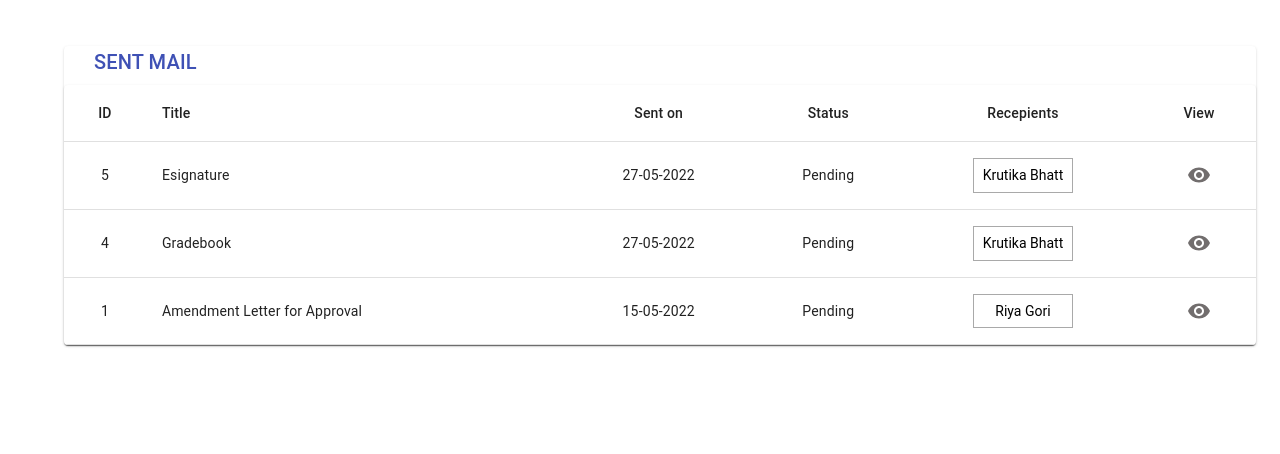
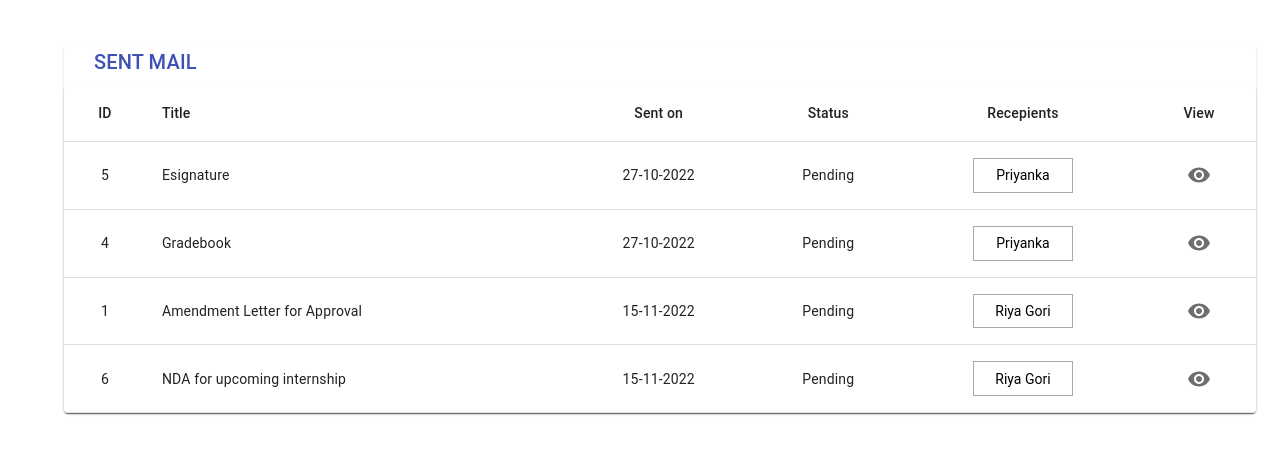
Before and after one commit to KrutikaBhatt/DocuShare, a Next.js app: page /mainsectionsent in a window 1280 px wide. Shown: the top 454 px of the page. Built offline with nearby package versions, Linux system fonts and the light colour scheme.

Commit message:
Made changes

```diff
--- a/src/components/dashboard/dashboard_header.js
+++ b/src/components/dashboard/dashboard_header.js
@@ -63,7 +63,7 @@ export default function DashboardHeader() {
                 <div className="form_description">
                 <div className="form__inline">
                         <div className="form__label">Sender : </div>
-                        <div className="form__label">  Krutika Bhatt</div>
+                        <div className="form__label">  K123Riya Gori</div>
                     </div>
 
                     <hr/>
--- a/src/pages/mainsectionsent.js
+++ b/src/pages/mainsectionsent.js
@@ -50,29 +50,37 @@ function Sent() {
             {
                 _id: '5',
                 title: 'Esignature',
-                sent_on: "27-05-2022",
+                sent_on: "27-10-2022",
                 status: 'Pending',
-                signers: ["Krutika Bhatt","Riya Gori"],
+                signers: ["Priyanka","Riya Gori"],
                 url: "https://demo.docusign.net/signing/emails/v2-a390f5d471f14da3a55d06939e4521d648c8e50ff42a4a2fae7900fe204f510ec4f0f13975e3470fa7b6d54ff9051960",
                 sign: "https://demo.docusign.net/signing/emails/v2-a390f5d471f14da3a55d06939e4521d648c8e50ff42a4a2fae7900fe204f510ec4f0f13975e3470fa7b6d54ff9051960"
             },
             {
                 _id: '4',
                 title: 'Gradebook',
-                sent_on: "27-05-2022",
+                sent_on: "27-10-2022",
                 status: 'Pending',
-                signers: ["Krutika Bhatt","Riya Gori"],
+                signers: ["Priyanka","Riya Gori"],
                 url: "https://demo.docusign.net/signing/emails/v2-a390f5d471f14da3a55d06939e4521d65c05e0c5526f4e59b956d94a09c9e1163a9115deeedd4baf8a353bb0cfe992f3",
                 sign: "https://demo.docusign.net/signing/emails/v2-a390f5d471f14da3a55d06939e4521d65c05e0c5526f4e59b956d94a09c9e1163a9115deeedd4baf8a353bb0cfe992f3"
             },
             {_id:"1",
                 title: "Amendment Letter for Approval",
-                sent_on: '15-05-2022',
+                sent_on: '15-11-2022',
                 status: 'Pending',
-                signers: ["Riya Gori","Aishwarya","Shaurya"],
+                signers: ["Riya Gori","Patil","Shaurya"],
                 url: "http://www.africau.edu/images/default/sample.pdf",
                 sign: "#"
             },
+            {_id:"6",
+                title: "NDA for upcoming internship",
+                sent_on: '15-11-2022',
+                status: 'Pending',
+                signers: ["Riya Gori"],
+                url: "https://unec.edu.az/application/uploads/2014/12/pdf-sample.pdf",
+                sign: "#"
+                }
 
             ];
 
```
Also changed, not shown: src/components/dashboard/maindocuments.js (+34 -24 lines), 2 other files (tests, documents, lock files or other folders).
